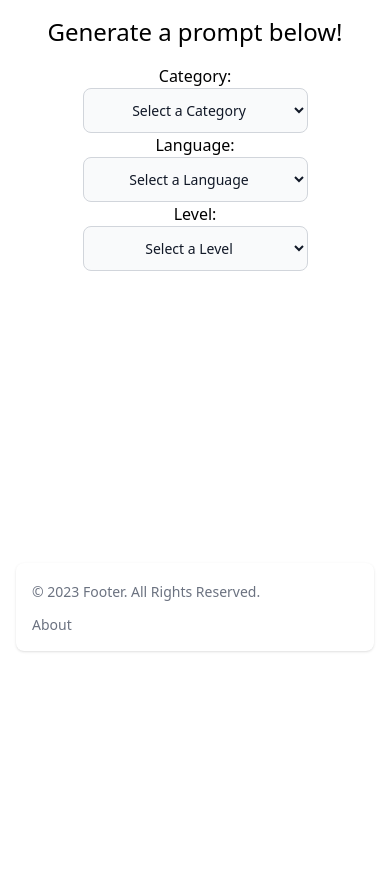
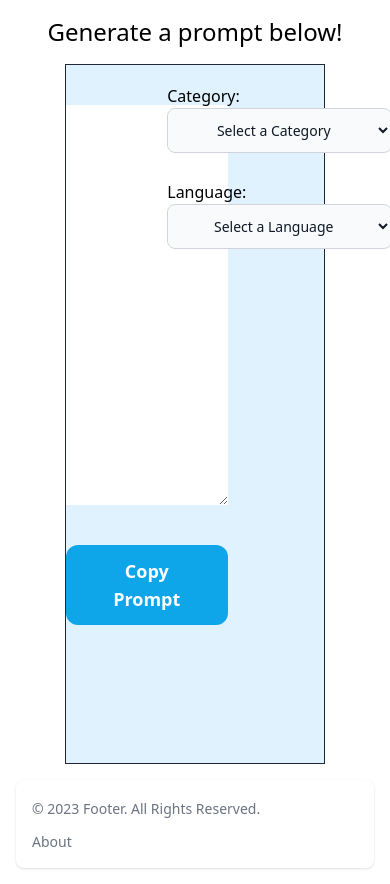
Before and after one commit to llcit/gpt-guidebook, a Django app: page /generator/ in a window 390 px wide. Shown: the part 83-967 px from the top of the page. Before the commit the page ends 735 px from the top, so only its background shows below. Run offline with Django 4.2, Linux system fonts and the light colour scheme; some libraries are stand-ins or nearby versions.

Commit message:
Rolling back generator changes
My plans for the JavaScript didn't work out, so this is a reset of the generator's responsiveness functionalities (it's not responsive anymore).

```diff
--- a/guidebook/prompt/templates/prompt/generator.html
+++ b/guidebook/prompt/templates/prompt/generator.html
@@ -3,7 +3,7 @@
 {%block title%} Prompt Generator {%endblock%}
 {%block content%} Prompt Generator {%endblock%}
 {%block generator%}
-<div class="hidden lg:block">
+<div>
     <center>
         <div class="mt-4 text-2xl">Generate a prompt below!</div>
     </center>
@@ -12,29 +12,28 @@
         <div class="col-span-2">
 
         </div>
-        <div class="col-span-5 bg-sky-100 border-b border-t border-l border-gray-800" style="height:700px">
+        <div class="col-span-5 bg-sky-100 border-b border-l border-t border-gray-800" style="height:700px">
             <div class="mt-10 row-span-1 flex justify-center items-center">
-                <textarea class="prompt_textarea px-2 py-2" style="height:400px; width:600px"> </textarea>
+                <textarea id="prompt_textarea" class="px-2 py-2" style="height:400px; width:600px"> </textarea>
             </div>
             <div class="row-span-1 flex justify-center items-center">
-                <button class="copyButton mt-10 row-span-1 px-6 py-3
+                <button id="copyButton" class="mt-10 row-span-1 px-6 py-3
                 text-lg font-semibold bg-sky-500 text-white rounded-xl hover:bg-sky-600">Copy Prompt</button>
             </div>
-            <div class="copied mt-2 floating flex justify-center row-span-1 hidden">
+            <div class="mt-2 floating flex justify-center row-span-1 hidden" id="copied">
                 Copied!
             </div>
 
         </div>
 
-        <div class="flex justify-center place-items-center grid grid-rows-7 col-span-3 bg-sky-100
-        border-b border-t border-r border-gray-800" style="height:700px">
+        <div class="border-b border-r border-t border-gray-800 flex justify-center place-items-center grid grid-rows-7 col-span-3 bg-sky-100" style="height:700px">
             <div class="row-span-1 ml-2 mt-2">
                 Category:
-                <select class="categories bg-gray-50 border border-gray-300 text-gray-900 text-sm rounded-lg
+                <select class="bg-gray-50 border border-gray-300 text-gray-900 text-sm rounded-lg
                 focus:ring-blue-500 focus:border-blue-500 block w-full p-2.5 dark:bg-gray-700
                 dark:border-gray-600 dark:placeholder-gray-400 dark:text-white
                 dark:focus:ring-blue-500 dark:focus:border-blue-500" style="text-align-last: center; height:45px; width:225px"
-                name="categoriesSelect" autocomplete="off">
+                id="categories" name="categoriesSelect" autocomplete="off">
                     <option value="select" selected>Select a Category</option>
                     <option value="interaction">Interaction/Role-Play</option>
                     <option value="adventure">Choose Your Own Adventure</option>
@@ -45,11 +44,11 @@
             </div>
             <div class="row-span-1 ml-2">
                 Language:
-                <select style="text-align-last: center; height:45px; width:225px" class="languages bg-gray-50 border border-gray-300 text-gray-900 text-sm rounded-lg
+                <select style="text-align-last: center; height:45px; width:225px" class="bg-gray-50 border border-gray-300 text-gray-900 text-sm rounded-lg
                 focus:ring-blue-500 focus:border-blue-500 block w-full p-2.5 dark:bg-gray-700
                 dark:border-gray-600 dark:placeholder-gray-400 dark:text-white
                 dark:focus:ring-blue-500 dark:focus:border-blue-500"
-                name="languageSelect" autocomplete="off">
+                id="languages" name="languageSelect" autocomplete="off">
                     <option value="select">Select a Language</option>
                     <option value="Arabic">Arabic</option>
                     <option value="Chinese">Chinese</option>
@@ -62,45 +61,45 @@
                 <div id="interactionLocationDiv" class="hidden interaction row-span-1 ml-2">
                     Location:
                     <br>
-                    <input style="width:225px" type="text" class="interactionLocation py-2 pl-2 pr-2 border border-gray-300 rounded-md focus:outline-none focus:ring-2 focus:ring-blue-500 focus:border-transparent">
+                    <input style="width:225px" id="interactionLocation" type="text" class="py-2 pl-2 pr-2 border border-gray-300 rounded-md focus:outline-none focus:ring-2 focus:ring-blue-500 focus:border-transparent">
                 </div>
                 <div id="adventureActivityDiv" class="adventure hidden row-span-1 ml-2 -mt-2">
                     Activity:
                     <br>
-                    <input style="width:225px" type="text" class="adventureActivity py-2 pl-2 pr-2 border border-gray-300 rounded-md focus:outline-none focus:ring-2 focus:ring-blue-500 focus:border-transparent">
+                    <input style="width:225px" id="adventureActivity" type="text" class="py-2 pl-2 pr-2 border border-gray-300 rounded-md focus:outline-none focus:ring-2 focus:ring-blue-500 focus:border-transparent">
                 </div>
                 <div id="classTopicDiv" class="interest hidden row-span-1 ml-2 -mt-2">
                     Class topic:
                     <br>
-                    <input style="width:225px" type="text" class="classTopic py-2 pl-2 pr-2 border border-gray-300 rounded-md focus:outline-none focus:ring-2 focus:ring-blue-500 focus:border-transparent">
+                    <input style="width:225px" id="classTopic" type="text" class="py-2 pl-2 pr-2 border border-gray-300 rounded-md focus:outline-none focus:ring-2 focus:ring-blue-500 focus:border-transparent">
                 </div>
                 <div id="yourInterestDiv" class="hidden interest row-span-1 ml-2 mt-4">
                     Your interest:
                     <br>
-                    <input style="width:225px" type="text" class="personalInterest py-2 pl-2 pr-2 border border-gray-300 rounded-md focus:outline-none focus:ring-2 focus:ring-blue-500 focus:border-transparent">
+                    <input style="width:225px" id="personalInterest" type="text" class="py-2 pl-2 pr-2 border border-gray-300 rounded-md focus:outline-none focus:ring-2 focus:ring-blue-500 focus:border-transparent">
                 </div>
                 <div id="adventureCityDiv" class="adventure hidden row-span-1 ml-2 -mt-2">
                     City:
                     <br>
-                    <input style="width:225px" type="text" class="adventureCity py-2 pl-2 pr-2 border border-gray-300 rounded-md focus:outline-none focus:ring-2 focus:ring-blue-500 focus:border-transparent">
+                    <input style="width:225px" id="adventureCity" type="text" class="py-2 pl-2 pr-2 border border-gray-300 rounded-md focus:outline-none focus:ring-2 focus:ring-blue-500 focus:border-transparent">
                 </div>
                 <div id="interactionYourRoleDiv" class="hidden interaction row-span-1 ml-2 mt-4">
                     Your role:
                     <br>
-                    <input style="width:225px" type="text" class="interactionYourRole py-2 pl-2 pr-2 border border-gray-300 rounded-md focus:outline-none focus:ring-2 focus:ring-blue-500 focus:border-transparent">
+                    <input style="width:225px" id="interactionYourRole" type="text" class="py-2 pl-2 pr-2 border border-gray-300 rounded-md focus:outline-none focus:ring-2 focus:ring-blue-500 focus:border-transparent">
                 </div>
                 <div id="interactionGPTRoleDiv" class="hidden interaction row-span-1 ml-2 mt-4">
                     ChatGPT role:
                     <br>
-                    <input style="width:225px" type="text" class="interactionGPTRole py-2 pl-2 pr-2 border border-gray-300 rounded-md focus:outline-none focus:ring-2 focus:ring-blue-500 focus:border-transparent">
+                    <input style="width:225px" id="interactionGPTRole" type="text" class="py-2 pl-2 pr-2 border border-gray-300 rounded-md focus:outline-none focus:ring-2 focus:ring-blue-500 focus:border-transparent">
                 </div>
                 <div id="interactionTurnDiv" class="hidden interaction row-span-1 ml-2 mt-4">
                     Turn order:
-                    <select class="interactionTurnDropdown bg-gray-50 border border-gray-300 text-gray-900 text-sm rounded-lg
+                    <select class="bg-gray-50 border border-gray-300 text-gray-900 text-sm rounded-lg
                     focus:ring-blue-500 focus:border-blue-500 block w-full p-2.5 dark:bg-gray-700
                     dark:border-gray-600 dark:placeholder-gray-400 dark:text-white
                     dark:focus:ring-blue-500 dark:focus:border-blue-500" style="text-align-last: center; height:45px; width:225px"
-                    name="languageSelect">
+                    id="interactionTurnDropdown" name="languageSelect">
                         <option value="select">Select who goes first</option>
                         <option value="you">I go first</option>
                         <option value="gpt">ChatGPT goes first</option>
@@ -109,27 +108,27 @@
                 <div id="textareaGeneration" class="hidden generation row-span-1 ml-2 mt-4">
                     <center>
                         <div class="mb-2">Enter your vocab words separated by commas:</div>
-                    <textarea class="vocabWordsTextarea" style="height:200px; width:300px; padding:5px"></textarea>
+                    <textarea id="vocabWordsTextarea" style="height:200px; width:300px; padding:5px"></textarea>
                     </center>
                 </div>
                 <div id="articleTextDiv" class="hidden summarization ml-2 mt-4">
                     <center>
                         <div class="mb-2">Enter your article below:</div>
-                    <textarea class="articleText" style="height:200px; width:300px; padding:5px"></textarea>
+                    <textarea id="articleText" style="height:200px; width:300px; padding:5px"></textarea>
                     </center>
                 </div>
                 <div id="topicGenerationDiv" class="hidden generation row-span-1 ml-2 mt-4">
                     Topic:
                     <br>
-                    <input style="width:225px" type="text" class="topicGeneration py-2 pl-2 pr-2 border border-gray-300 rounded-md focus:outline-none focus:ring-2 focus:ring-blue-500 focus:border-transparent">
+                    <input style="width:225px" id="topicGeneration" type="text" class="py-2 pl-2 pr-2 border border-gray-300 rounded-md focus:outline-none focus:ring-2 focus:ring-blue-500 focus:border-transparent">
                 </div>
                 <div id="levelDiv" class="hidden generation interest adventure hidden row-span-1 ml-2 mt-2">
                     Level:
-                    <select class="levelSelect bg-gray-50 border border-gray-300 text-gray-900 text-sm rounded-lg
+                    <select class="bg-gray-50 border border-gray-300 text-gray-900 text-sm rounded-lg
                     focus:ring-blue-500 focus:border-blue-500 block w-full p-2.5 dark:bg-gray-700
                     dark:border-gray-600 dark:placeholder-gray-400 dark:text-white
                     dark:focus:ring-blue-500 dark:focus:border-blue-500" style="text-align-last: center; height: 45px; width:225px"
-                    name="languageSelect" autocomplete="off">
+                    id="levelSelect" name="languageSelect" autocomplete="off">
                         <option value="select">Select a Level</option>
                         <option value="beginner">Beginner</option>
                         <option value="intermediate">Intermediate</option>
@@ -137,91 +136,15 @@
                     </select>
                 </div>
                 <center>
-                    <button class="generateButton hidden adventure summarization interaction interest generation mt-4 ml-2 row-span-1 px-6 py-3
+                    <button id="generateButton" class="hidden adventure summarization interaction interest generation mt-4 ml-2 row-span-1 px-6 py-3
                 text-lg font-semibold bg-sky-500 text-white rounded-xl hover:bg-sky-600">Generate!</button>
                 </center>
 
         </div>
-
-
         <div class="col-span-2">
 
         </div>
     </div>
-</div>
-
-<div class="block lg:hidden">
-    <center>
-        <div class="mt-4 text-2xl">Generate a prompt below!</div>
-    </center>
-    <div class="mt-4 grid grid-rows-7 flex justify-center">
-        <div class="row-span-1">
-            <center>Category:</center>
-            <select class="categories bg-gray-50 border border-gray-300 text-gray-900 text-sm rounded-lg
-            focus:ring-blue-500 focus:border-blue-500 block w-full p-2.5 dark:bg-gray-700
-            dark:border-gray-600 dark:placeholder-gray-400 dark:text-white
-            dark:focus:ring-blue-500 dark:focus:border-blue-500" style="text-align-last: center; height:45px; width:225px"
-            name="categoriesSelect" autocomplete="off">
-                <option value="select" selected>Select a Category</option>
-                <option value="interaction">Interaction/Role-Play</option>
-                <option value="adventure">Choose Your Own Adventure</option>
-                <option value="interest">Content of Personal Interest</option>
-                <option value="generation">Content Generation</option>
-                <option value="summarization">Article Summarization</option>
-            </select>
-        </div>
-        <div class="row-span-1">
-            <center>Language:</center>
-            <select style="text-align-last: center; height:45px; width:225px" class="languages bg-gray-50 border border-gray-300 text-gray-900 text-sm rounded-lg
-            focus:ring-blue-500 focus:border-blue-500 block w-full p-2.5 dark:bg-gray-700
-            dark:border-gray-600 dark:placeholder-gray-400 dark:text-white
-            dark:focus:ring-blue-500 dark:focus:border-blue-500"
-            name="languageSelect" autocomplete="off">
-                <option value="select">Select a Language</option>
-                <option value="Arabic">Arabic</option>
-                <option value="Chinese">Chinese</option>
-                <option value="Korean">Korean</option>
-                <option value="Persian">Persian</option>
-                <option value="Portuguese">Portuguese</option>
-                <option value="Russian">Russian</option>
-            </select>
-        </div>
-        <div class="row-span-1">
-            <center>Level:</center>
-            <select class="levelSelect bg-gray-50 border border-gray-300 text-gray-900 text-sm rounded-lg
-            focus:ring-blue-500 focus:border-blue-500 block w-full p-2.5 dark:bg-gray-700
-            dark:border-gray-600 dark:placeholder-gray-400 dark:text-white
-            dark:focus:ring-blue-500 dark:focus:border-blue-500" style="text-align-last: center; height: 45px; width:225px"
-            name="levelSelect" autocomplete="off">
-                <option value="select">Select a Level</option>
-                <option value="beginner">Beginner</option>
-                <option value="intermediate">Intermediate</option>
-                <option value="advanced">Advanced</option>
-            </select>
-        </div>
-
-        <div id="interactionTurnDiv" class="hidden interaction row-span-1 ml-2 mt-4">
-            Turn order:
-            <select class="interactionTurnDropdown bg-gray-50 border border-gray-300 text-gray-900 text-sm rounded-lg
-            focus:ring-blue-500 focus:border-blue-500 block w-full p-2.5 dark:bg-gray-700
-            dark:border-gray-600 dark:placeholder-gray-400 dark:text-white
-            dark:focus:ring-blue-500 dark:focus:border-blue-500" style="text-align-last: center; height:45px; width:225px"
-            name="languageSelect">
-                <option value="select">Select who goes first</option>
-                <option value="you">I go first</option>
-                <option value="gpt">ChatGPT goes first</option>
-            </select>
-        </div>
-
-
-        <div class="row-span-1">
-            <center>
-                <button class="generateButton hidden adventure summarization interaction interest generation mt-4 ml-2 row-span-1 px-6 py-3
-            text-lg font-semibold bg-sky-500 text-white rounded-xl hover:bg-sky-600">Generate!</button>
-            </center>
-        </div>
-    </div>
-
 </div>
 {%endblock%}
 
@@ -229,8 +152,8 @@
 <script>
     $(document).ready(function() {
         $(window).on('load', function() {
-            $('.categories').val('select');
-            $('.languages').val('select');
+            $('#categories').val('select');
+            $('#languages').val('select');
         });
     });
 
@@ -238,23 +161,23 @@
 
 
     $(document).ready(function() {
-        $('.copyButton').click(function () {
-            var textarea = $('.prompt_textarea');
+        $('#copyButton').click(function () {
+            var textarea = $('#prompt_textarea');
             textarea.select();
             textarea[0].setSelectionRange(0, 99999); //something for mobile devices
             document.execCommand("copy");
             textarea.blur(); //this deselects the text
-            $('.copied').removeClass('hidden');
+            $('#copied').removeClass('hidden');
             setTimeout(function () {
-                $('.copied').addClass('hidden');
+                $('#copied').addClass('hidden');
             }, 1000);
         });
     });
 
     $(document).ready(function() {
-        $('.categories').change(function() {
+        $('#categories').change(function() {
             console.log("change detected");
-            var selectedCategory = $('.categories').val();
+            var selectedCategory = $('#categories').val();
             console.log(selectedCategory);
             if (selectedCategory == 'select') {
                 $('.adventure').addClass('hidden');
@@ -302,16 +225,15 @@
     });
 
     $(document).ready(function() {
-        $(document).on("click", ".generateButton", function() {
+        $('#generateButton').click(function() {
             console.log("button clicked");
-            var selectedCategory = $('.categories').val();
-            var language = $('.languages').val();
-
+            var selectedCategory = $('#categories').val();
+            var language = $('#languages').val();
             if (selectedCategory == 'interaction') {
-                var location = $('.interactionLocation').val();
-                var yourRole = $('.interactionYourRole').val();
-                var gptRole = $('.interactionGPTRole').val();
-                var turnOrder = $('.interactionTurnDropdown').val();
+                var location = $('#interactionLocation').val();
+                var yourRole = $('#interactionYourRole').val();
+                var gptRole = $('#interactionGPTRole').val();
+                var turnOrder = $('#interactionTurnDropdown').val();
                 var turnOrderString = '';
                 if (turnOrder == 'gpt') {
                     turnOrderString = 'You will go first';
@@ -347,17 +269,15 @@
                     errorString = "ERROR: Please select a language.";
                 }
                 if (errorString != '') {
-                    $('.prompt_textarea').val('');
-                    $('.prompt_textarea').val(errorString);
+                    $('#prompt_textarea').val(errorString);
                 } else {
-                    $('.prompt_textarea').val('');
-                    $('.prompt_textarea').val(promptString);
+                    $('#prompt_textarea').val(promptString);
                 }
 
             } else if (selectedCategory == 'adventure') {
-                var activity = $('.adventureActivity').val();
-                var city = $('.adventureCity').val();
-                var level = $('.levelSelect').val();
+                var activity = $('#adventureActivity').val();
+                var city = $('#adventureCity').val();
+                var level = $('#levelSelect').val();
                 var levelString = '';
                 if (level == 'beginner') {
                     levelString = "means that the language used has short sentences, simple grammar patterns, and uses vocabulary words of high frequency.";
@@ -390,17 +310,15 @@
                     errorString = 'ERROR: Please select a language.';
                 }
                 if (errorString != '') {
-                    $('.prompt_textarea').val('');
-                    $('.prompt_textarea').val(errorString);
+                    $('#prompt_textarea').val(errorString);
                 } else {
-                    $('.prompt_textarea').val('');
-                    $('.prompt_textarea').val(promptString);
+                    $('#prompt_textarea').val(promptString);
                 }
 
             } else if (selectedCategory == 'interest') {
-                var classTopic = $('.classTopic').val();
-                var personalTopic = $('.personalInterest').val();
-                var level = $('.levelSelect').val();
+                var classTopic = $('#classTopic').val();
+                var personalTopic = $('#personalInterest').val();
+                var level = $('#levelSelect').val();
                 var levelString = '';
                 var errorString = '';
                 if (level == 'beginner') {
@@ -430,19 +348,17 @@
                     errorString = "ERROR: Please input a language.";
                 }
                 if (errorString != '') {
-                    $('.prompt_textarea').val('');
-                    $('.prompt_textarea').val(errorString);
+                    $('#prompt_textarea').val(errorString);
                 } else {
-                    $('.prompt_textarea').val('');
-                    $('.prompt_textarea').val(promptString);
+                    $('#prompt_textarea').val(promptString);
                 }
 
             } else if (selectedCategory == 'generation') {
-                var vocabWordsWithLines = $('.vocabWordsTextarea').val();
+                var vocabWordsWithLines = $('#vocabWordsTextarea').val();
                 var vocabWords = vocabWordsWithLines.replace(/\r?\n|\r/g, "");
-                var level = $('.levelSelect').val();
+                var level = $('#levelSelect').val();
                 var levelString = '';
-                var topic = $('.topicGeneration').val();
+                var topic = $('#topicGeneration').val();
                 if (level == 'beginner') {
                     levelString = "means that the language used has short sentences, simple grammar patterns, and uses vocabulary words of high frequency.";
                 } else if (level == 'intermediate') {
@@ -472,15 +388,13 @@
                     errorString = "ERROR: Please input a topic.";
                 }
                 if (errorString != '') {
-                    $('.prompt_textarea').val('');
-                    $('.prompt_textarea').val(errorString);
+                    $('#prompt_textarea').val(errorString);
                 } else {
-                    $('.prompt_textarea').val('');
-                    $('.prompt_textarea').val(promptString);
+                    $('#prompt_textarea').val(promptString);
                 }
 
             } else if (selectedCategory == 'summarization') {
-                var articleText = $('.articleText').val();
+                var articleText = $('#articleText').val();
                 var promptString = "I am learning " + language + " and I would like to understand what the following text says " +
                 "in a shorter format. Please summarize the following text at a beginner level in " + language + " so that I can understand " +
                 "the text and read it faster. A \"beginner level\" in " + language + " is defined as the language having short sentences, " +
@@ -488,7 +402,7 @@
                 "text for the sake of reducing the complexity of the summary. Do not use any highly specific words; " +
                 "I want a beginner level paragraph in " + language +", therefore I need the paragraph to contain only simple words. " +
                 "Here is the text I would like you to summarize at a beginner level: \n\n" + articleText + "\n\nPlease limit your summary " +
-                "to 200 words or less. Do not exceed this word limit of 200 words. Remember, your summary should be simple enough" +
+                "to 200 words or less. Do not exceed this word limit of 200 words. Remember, your summary should be simple enough " +
                 " for me to understand; I am requesting a beginner level summary, meaning it should contain short sentences, simple grammar," +
                 " and words of high frequency.";
                 var errorString = '';
@@ -499,15 +413,13 @@
                     errorString = "ERROR: Please input an article.";
                 }
                 if (errorString != '') {
-                    $('.prompt_textarea').val('');
-                    $('.prompt_textarea').val(errorString);
+                    $('#prompt_textarea').val(errorString);
                 } else {
-                    $('.prompt_textarea').val('');
-                    $('.prompt_textarea').val(promptString);
+                    $('#prompt_textarea').val(promptString);
                 }
 
             }
-        })
+        });
     });
 
 
```
